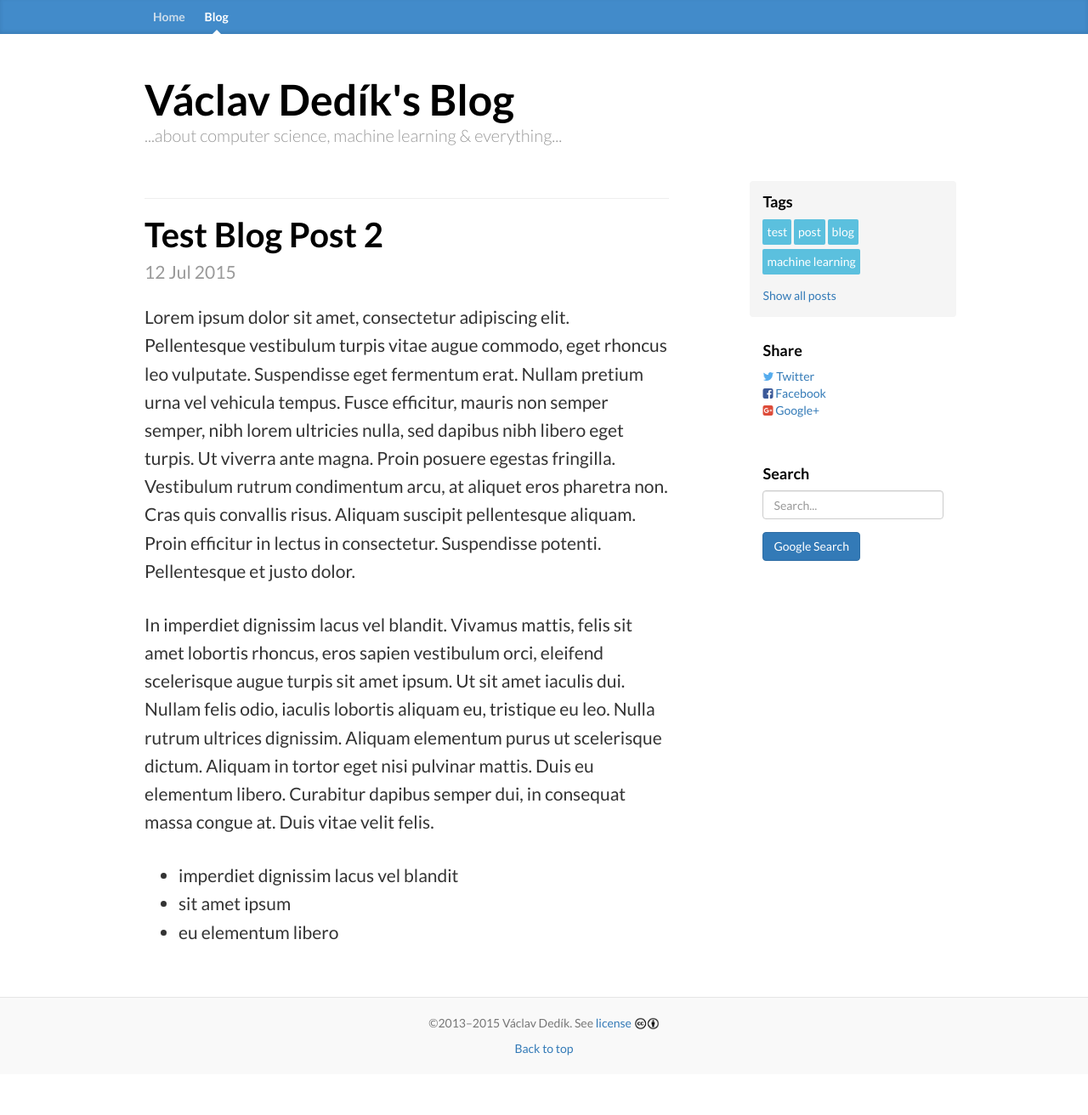
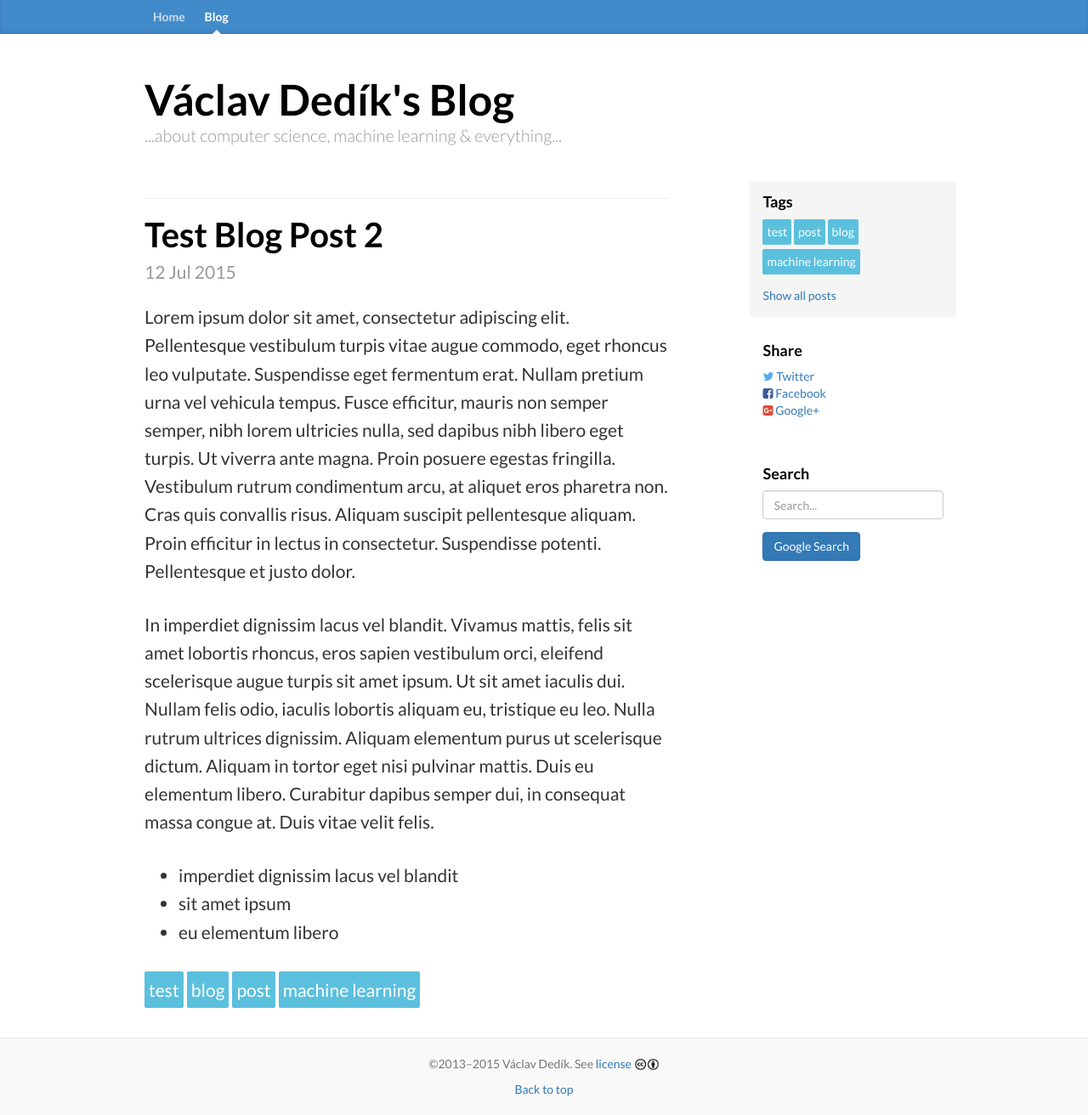
Before and after one commit to VaclavDedik/vaclavdedik.github.io, a Jekyll site: the page built from _posts/2015-07-12-test-blog-post-2.md, in a window 1280 px wide. Shown: the whole page at 85% size. Built offline with Jekyll 4.4.1, drawn with Linux system fonts in a browser that asks for light colours; comment, search, counter and statistics services are not loaded; before the commit the page ends 1264 px from its top, so only the background shows below that.

Commit message:
Add tags under posts

```diff
--- a/_layouts/post.html
+++ b/_layouts/post.html
@@ -15,6 +15,14 @@ layout: default
 
             <div class="content">
                 {{ content }}
+            </div>
+
+            <div class="tags">
+                <ul class="list-unstyled blog-tags-list">
+                {% for tag in page.tags %}
+                    <li class="blog-tag-item tag-{{ tag | remove: ' ' }}"><a href="/blog/#{{ tag | remove: ' ' }}">{{ tag }}</a></li>
+                {% endfor %}
+                </ul>
             </div>
         </div>
     </div>
--- a/css/main.css
+++ b/css/main.css
@@ -174,6 +174,14 @@ h3, .h3 {
   margin-bottom: 30px;
 }
 
+.blog-main .content p:last-child {
+  margin-bottom: 0;
+}
+
+.blog-main .content {
+  margin-bottom: 30px;
+}
+
 .blog-main blockquote p:last-child {
     margin-bottom: 0;
 }
@@ -217,7 +225,7 @@ h3, .h3 {
  */
 
 .blog-post {
-  margin-bottom: 60px;
+  margin-bottom: 30px;
 }
 .blog-post-title {
   margin-top: 10px;
```
